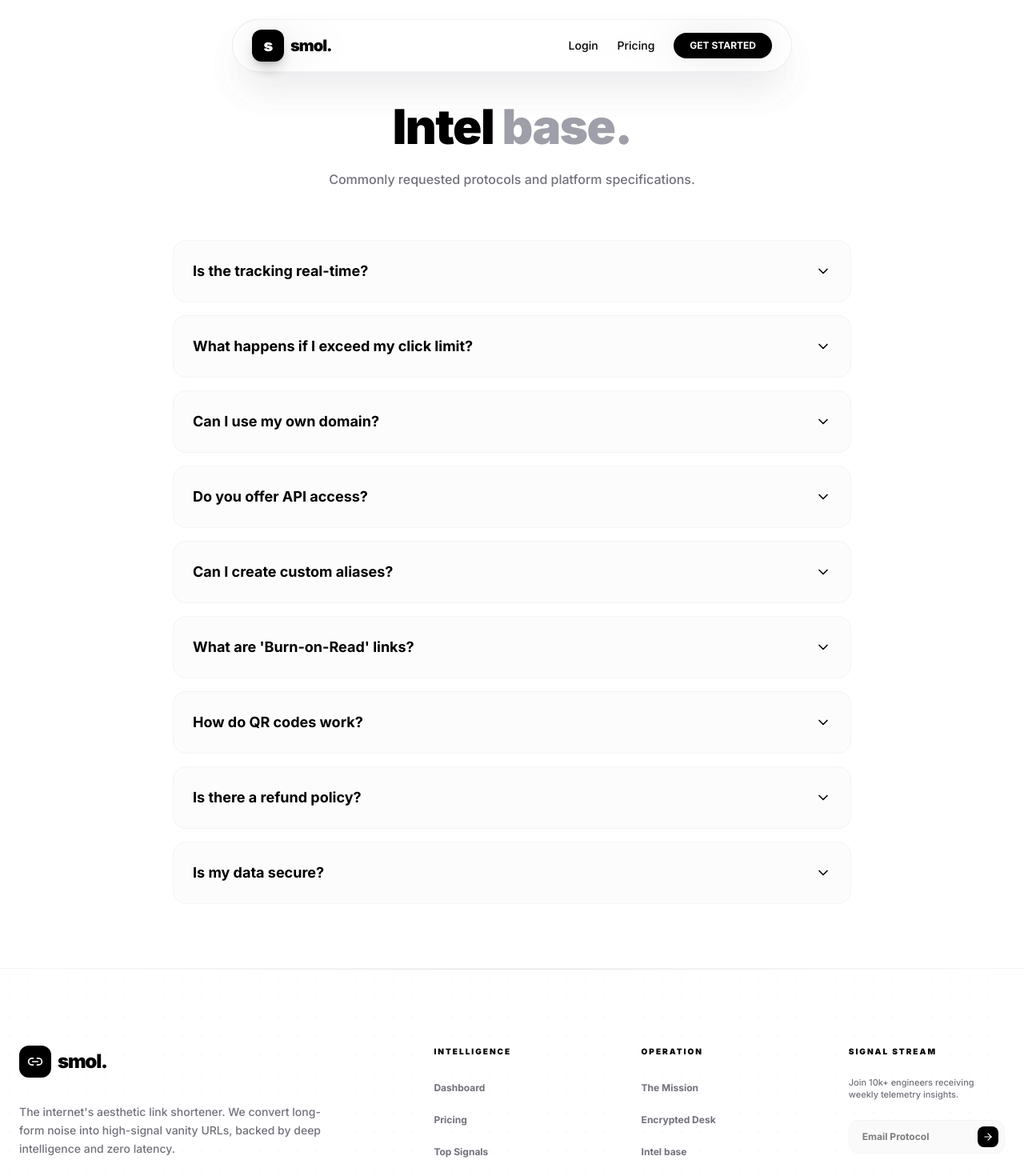
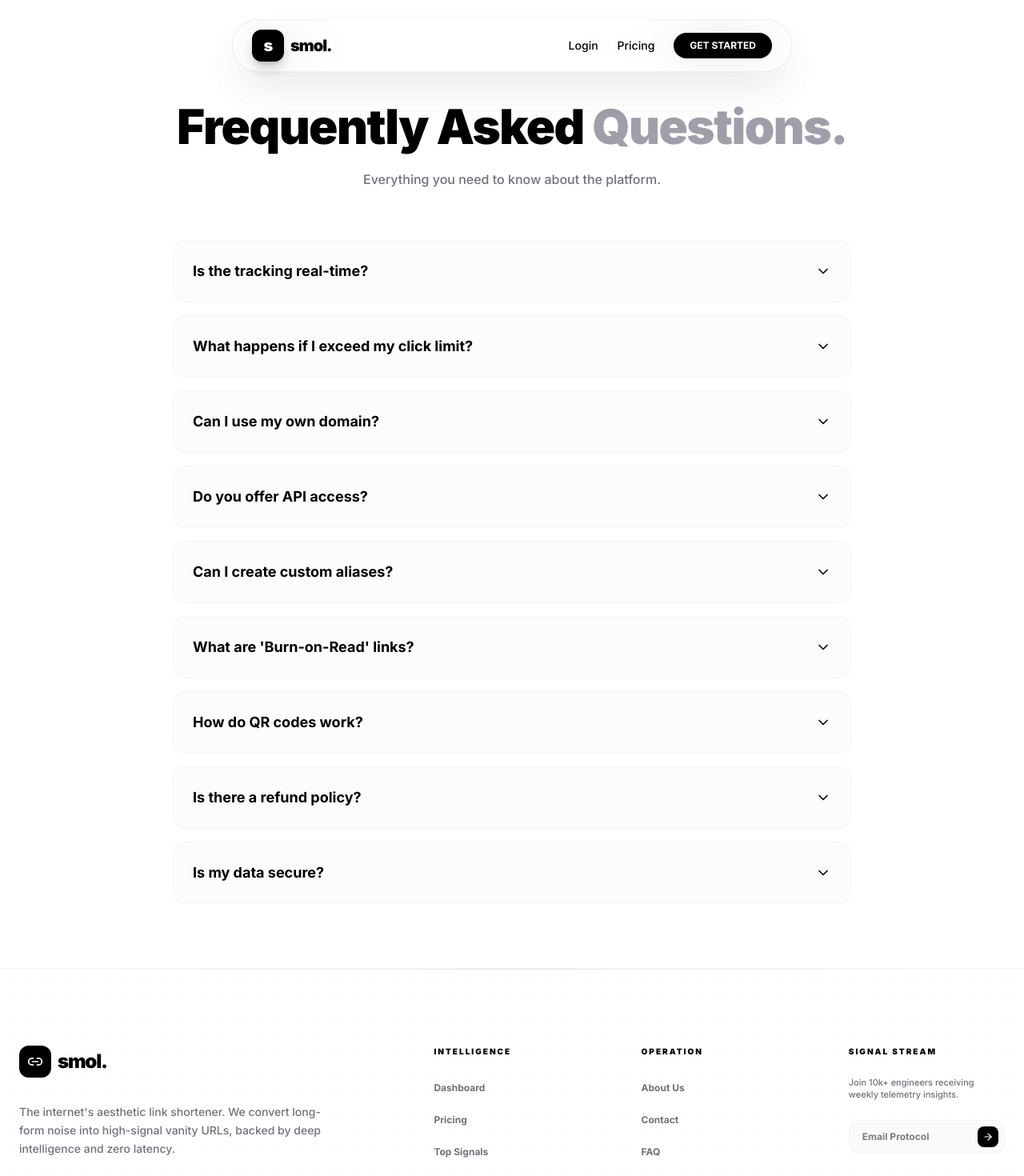
Before and after one commit to Ayushguleria73again/link-Shortner-frontend, a Next.js app: page /faq in a window 1280 px wide. Shown: the top 1470 px of the page at 80% size. Built offline with nearby package versions, Linux system fonts and the light colour scheme; no server answers.

Commit message:
chore: revert elite branding to standard names and paths 🛡️🔄

```diff
--- a/app/about/page.js
+++ b/app/about/page.js
@@ -17,7 +17,7 @@ export default function About() {
               Mission Control
             </div>
             <h1 className="text-5xl md:text-7xl font-black tracking-tighter leading-[0.9] mb-8">
-              The <span className="text-zinc-400">Mission.</span>
+              About <span className="text-zinc-400">Us.</span>
             </h1>
             <p className="text-lg text-zinc-500 font-medium leading-relaxed mb-8">
               smol was built for marketers, developers, and creators who demand more than just a redirect. We believe that every click tells a story, and you deserve to read it.
--- a/app/contact/page.js
+++ b/app/contact/page.js
@@ -38,8 +38,8 @@ export default function Contact() {
           <div className="inline-flex items-center justify-center p-3 bg-zinc-100 rounded-2xl mb-6">
             <Mail className="w-6 h-6 text-black" />
           </div>
-          <h1 className="text-4xl font-black tracking-tight mb-4 text-black">Encrypted <span className="text-zinc-400">Desk.</span></h1>
-          <p className="text-zinc-500 font-medium">Transmit support requests or Enterprise inquiries directly to our security team.</p>
+          <h1 className="text-4xl font-black tracking-tight mb-4 text-black">Contact <span className="text-zinc-400">Support.</span></h1>
+          <p className="text-zinc-500 font-medium">Need help with your Enterprise plan? Get in touch.</p>
         </div>
 
         <form onSubmit={handleSubmit} className="space-y-6 bg-zinc-50 p-8 md:p-12 rounded-[32px] border border-zinc-100">
--- a/app/dashboard/performers/page.js
+++ b/app/dashboard/performers/page.js
@@ -56,10 +56,10 @@ export default function PerformersPage() {
                              <div className="w-12 h-12 bg-black text-white rounded-2xl flex items-center justify-center shadow-xl">
                                 <Trophy className="w-6 h-6 text-yellow-400 fill-yellow-400" />
                              </div>
-                             <h1 className="text-4xl font-black text-black tracking-tight">Top Signals.</h1>
+                             <h1 className="text-4xl font-black text-black tracking-tight">Top Performers.</h1>
                         </div>
                         <p className="text-zinc-500 font-medium text-lg max-w-xl">
-                            Live telemetry and performance rankings for your active protocols.
+                            A complete ranking of your most effective signal protocols.
                         </p>
                     </div>
 
--- a/app/faq/page.js
+++ b/app/faq/page.js
@@ -49,8 +49,8 @@ export default function FAQ() {
       <Navbar />
       <div className="pt-32 pb-20 px-6 max-w-4xl mx-auto">
         <div className="text-center mb-16">
-          <h1 className="text-4xl md:text-6xl font-black tracking-tight mb-6">Intel <span className="text-zinc-400">base.</span></h1>
-          <p className="text-zinc-500 font-medium">Commonly requested protocols and platform specifications.</p>
+          <h1 className="text-4xl md:text-6xl font-black tracking-tight mb-6">Frequently Asked <span className="text-zinc-400">Questions.</span></h1>
+          <p className="text-zinc-500 font-medium">Everything you need to know about the platform.</p>
         </div>
 
         <div className="space-y-4">
--- a/components/Footer.jsx
+++ b/components/Footer.jsx
@@ -59,9 +59,9 @@ export default function Footer() {
                     <div className="space-y-6">
                         <h4 className="text-[10px] font-black uppercase tracking-[0.2em] text-black">Operation</h4>
                         <ul className="space-y-4">
-                            <FooterLink href="/about">The Mission</FooterLink>
-                            <FooterLink href="/contact">Encrypted Desk</FooterLink>
-                            <FooterLink href="/faq">Intel base</FooterLink>
+                            <FooterLink href="/about">About Us</FooterLink>
+                            <FooterLink href="/contact">Contact</FooterLink>
+                            <FooterLink href="/faq">FAQ</FooterLink>
                             <FooterLink href="/report" className="text-red-500">Report Bug</FooterLink>
                         </ul>
                     </div>
```
